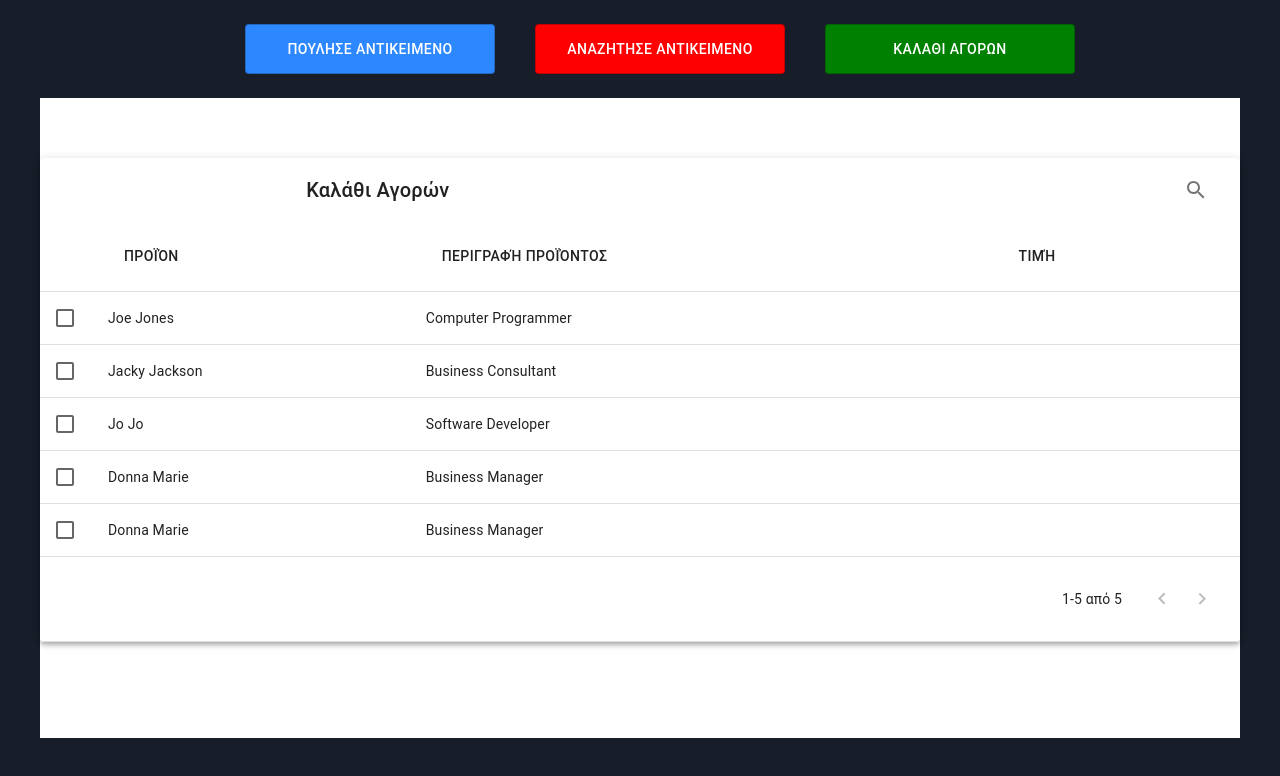
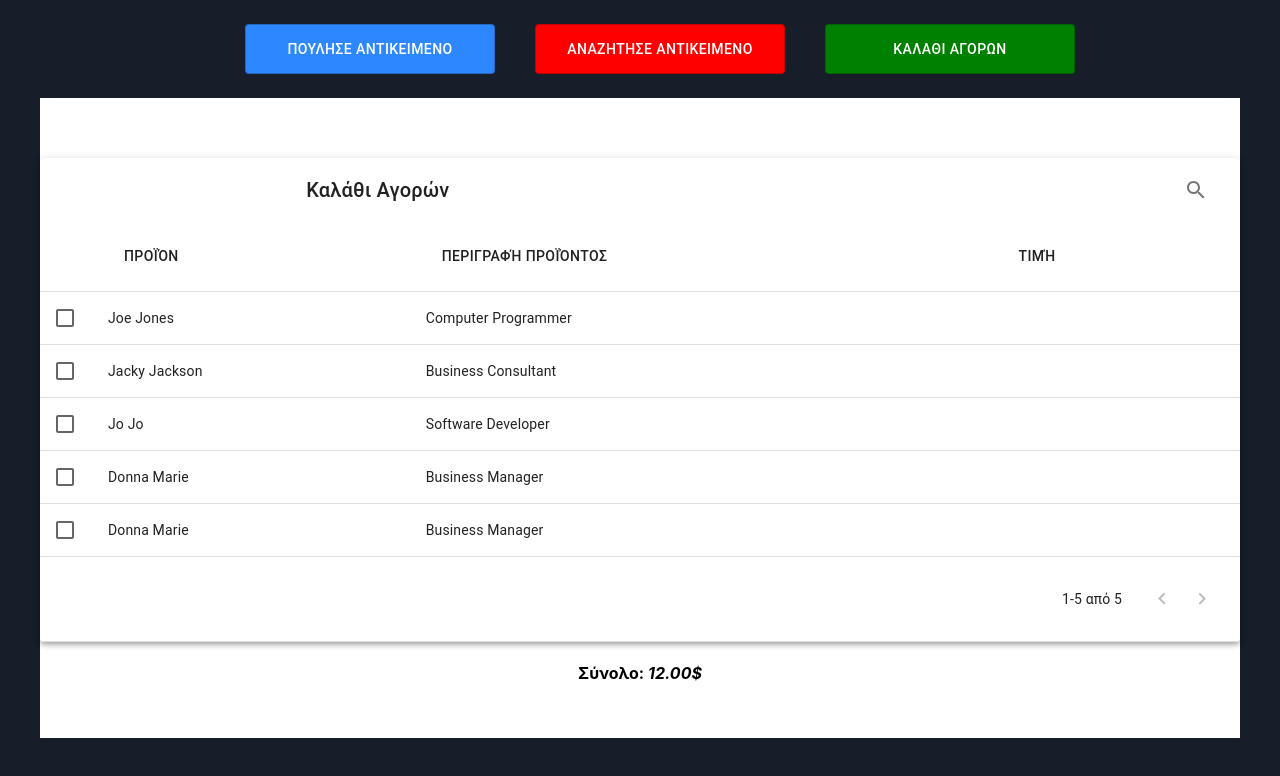
Before and after one commit to polysol/addToCart-frontend-app, a React (Create React App) app: page / in a window 1280 px wide. Both pictures are taken after a click on the button "ΚΑΛΑΘΙ ΑΓΟΡΩΝ". Shown: the top 776 px of the page. Built offline with nearby package versions, Linux system fonts and the light colour scheme; the HTML template or start-up script is replaced by a standard one.

Commit message:
add total price

```diff
--- a/src/Cart.js
+++ b/src/Cart.js
@@ -62,6 +62,7 @@ function Cart() {
                     />
                 </MuiThemeProvider>
             </div>
+            <h4 style={{ color: "black"}}>Σύνολο: <i>12.00$</i></h4>
         </div>
     );
 }
```
